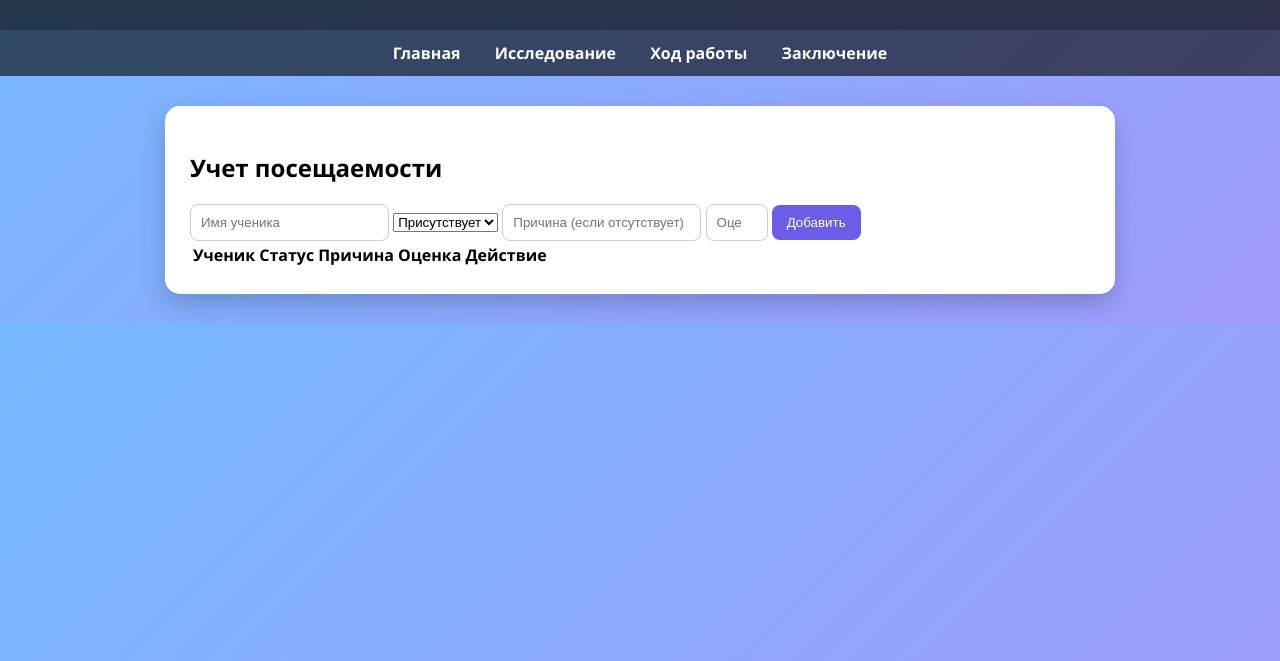
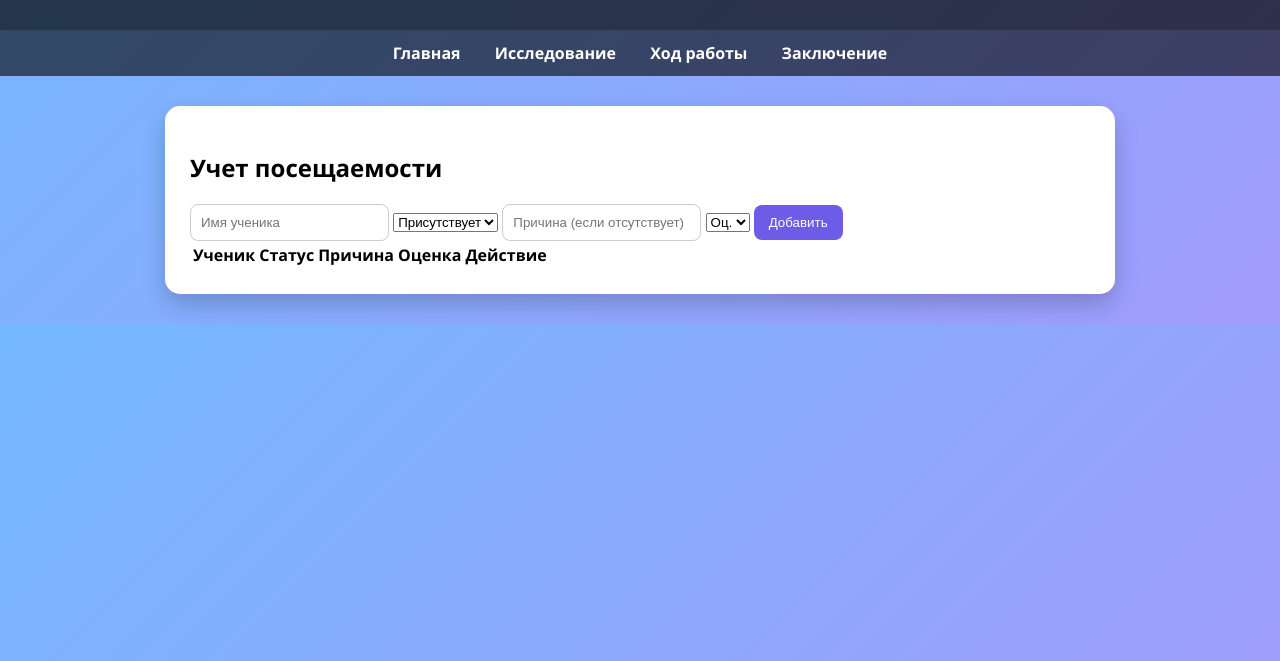
Before and after one commit to xarpir/attendance-site, a plain HTML site: page practical.html in a window 1280 px wide. Shown: the part 139-800 px from the top of the page. Drawn offline with Linux system fonts and the light colour scheme.

Commit message:
Update practical.html

```diff
--- a/practical.html
+++ b/practical.html
@@ -28,7 +28,13 @@
 
     <input type="text" id="reason" placeholder="Причина (если отсутствует)">
 
-    <input type="number" id="grade" placeholder="Оценка (1-5)" min="1" max="5">
+    <select>
+    <option value="">Оц.</option>
+    <option>2</option>
+    <option>3</option>
+    <option>4</option>
+    <option>5</option>
+</select>
 
     <button onclick="addStudent()">Добавить</button>
 
```
